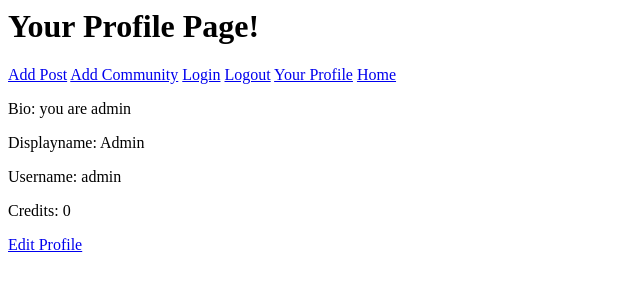
After one commit to zaska-afk/capstone, a Django app: page /profile/2/ in a window 1280 px wide. The commit adds this page. Shown: the top 300 px of the page, without its empty margins (0-640 px from the left). Run offline with Django 3.2, Linux system fonts and the light colour scheme; data comes from the database, SQL or seed files in the repository; both versions use the stored data as it was after the commit.

Commit message:
User profile page minus pictures

```diff
--- a/authuser/forms.py
+++ b/authuser/forms.py
@@ -10,3 +10,9 @@ class SignUpForm(forms.Form):
 class LoginForm(forms.Form):
     username = forms.CharField(label="Enter a Valid Username")
     password = forms.CharField(label="Enter a Valid Password", widget=forms.PasswordInput())
+
+
+class EditProfileForm(forms.Form):
+    display_name = forms.CharField(max_length=50)
+    # username = forms.CharField(max_length=200)
+    bio = forms.CharField(max_length=200)
--- a/authuser/models.py
+++ b/authuser/models.py
@@ -7,9 +7,10 @@ from django.utils import timezone
 class Profile(models.Model):
     display_name = models.CharField(max_length=50)
     user = models.OneToOneField(User, on_delete=models.CASCADE, related_name='profile')
-    bio = models.CharField(max_length=200, blank=True)
+    bio = models.CharField(max_length=200, blank=True, null=True)
     credit = models.IntegerField(default=0)
     created_on = models.DateTimeField(default=timezone.now)
+    profile_pic = models.ImageField(null=True, blank=True)
 
     def __str__(self):
         return self.display_name
--- a/authuser/views.py
+++ b/authuser/views.py
@@ -1,25 +1,33 @@
 from django.shortcuts import render, HttpResponse, HttpResponseRedirect, reverse
 from django.contrib.auth import authenticate, login, logout
+from django.contrib.auth.decorators import login_required
 
-from authuser.forms import LoginForm, SignUpForm
+from authuser.forms import LoginForm, SignUpForm, EditProfileForm
 from authuser.models import Profile
+from django.contrib.auth.models import User
+from project.views import index
 
 
 def signup_view(request):
     if request.method == 'POST':
         form = SignUpForm(request.POST)
         if form.is_valid():
-            data= form.cleaned_data
-            user = Profile.objects.create_user(
+            data = form.cleaned_data
+            user = User.objects.create_user(
                 username=data['username'],
-                password=data['password'],
-                display_name=data['display_name'],
+                password=data['password']
             )
+            profile = Profile.objects.create(
+                display_name=data["display_name"],
+                user=user
+                )
             login(request, user)
             return HttpResponseRedirect(reverse('homepage'))
     else:
         form = SignUpForm
     return render(request, 'generic_form.html', {'form': form})
+
+
 
 def login_view(request):
     if request.method == "POST":
@@ -38,6 +46,36 @@ def login_view(request):
         form = LoginForm()
     return render(request, "generic_form.html", {"form": form})
 
+
 def logout_view(request):
     logout(request)
     return HttpResponseRedirect(reverse("homepage"))
+
+
+def profile_view(request, user_id):
+    user = Profile.objects.get(id=user_id)
+    return render(request, "profile.html", {"user": user})
+
+
+# @login_required
+def edit_profile_view(request, user_id):
+    print(type(user_id))
+    item = Profile.objects.get(id=user_id)
+
+    if request.method == "POST":
+        form = EditProfileForm(request.POST)
+        if form.is_valid():
+            data = form.cleaned_data
+            item.bio = data['bio']
+            item.display_name = data['display_name']
+            item.save()
+            return HttpResponseRedirect(
+                reverse('homepage')
+            )
+
+    form = EditProfileForm(initial={
+        "bio": item.bio,
+        'display_name': item.display_name
+    })
+
+    return render(request, 'generic_form.html', {"form": form})
--- a/config/urls.py
+++ b/config/urls.py
@@ -17,7 +17,8 @@ from django.contrib import admin
 from django.urls import path
 from project import views
 from project.views import index, addcomment_view, addcommunity_view, addpost_view
-from authuser.views import login_view, logout_view, signup_view
+from authuser.views import login_view, logout_view, signup_view, profile_view, edit_profile_view
+
 
 urlpatterns = [
     path('admin/', admin.site.urls),
@@ -28,8 +29,10 @@ urlpatterns = [
     path("addcommunity/", addcommunity_view, name="addcommunity"),
     path("addcomment/", addcomment_view, name="addcomment"),
     path("addpost/", addpost_view, name="addpost"),
+    path('editprofile/<int:user_id>/', edit_profile_view),
     path('upvote/<int:post_id>/', views.upvote_view , name="like"),
     path('downvote/<int:post_id>/', views.downvote_view, name="dislike"),
+    path('profile/<int:user_id>/', profile_view),
 
     # path("posts/<int:id>/", views.post_detail, name="post"),
     # path("community/<int:id>/", views.community_detail, name="community"),
--- a/project/views.py
+++ b/project/views.py
@@ -56,6 +56,8 @@ def addpost_view(request):
         form = AddPostForm()
     return render(request, "generic_form.html", {"form": form})
 
+
+
 # Dunya - took structure some what from recipebox
 # Dunya - not sure about the structure
 # Dunya - Changed view a bit to help render. commented out olde to have a reference
--- a/templates/index.html
+++ b/templates/index.html
@@ -2,9 +2,11 @@
 
 <a href="/addpost/">Add Post</a>
 <a href="/addcommunity/">Add Community</a>
-
 <a href="/login/">Login</a>
 <a href="/logout/">Logout</a>
+<a href="/signup/">Signup</a>
+<a href="/profile/{{request.user.id}}">Your Profile</a>
+
 
 <ul>
   {% for post in posts %}
--- /dev/null
+++ b/templates/profile.html
@@ -0,0 +1,17 @@
+<h1>Your Profile Page!</h1>
+
+<a href="/addpost/">Add Post</a>
+<a href="/addcommunity/">Add Community</a>
+<a href="/login/">Login</a>
+<a href="/logout/">Logout</a>
+<a href="/profile/{{user.id}}">Your Profile</a>
+<a href="/">Home</a>
+<br>
+
+<p>Bio: {{user.bio}}</p>
+<p>Displayname: {{user.display_name}}</p>
+
+<p>Username: {{user.user.username}}</p>
+<p>Credits: {{user.credit}}</p>
+
+<a href="/editprofile/{{user.id}}/">Edit Profile</a>
```
Also changed, not shown: authuser/migrations/0001_initial.py, authuser/migrations/0002_alter_profile_bio.py (added), authuser/migrations/0003_profile_profile_pic.py (added), db.sqlite3, project/migrations/0001_initial.py, project/migrations/0002_auto_20211008_0110.py (deleted), project/migrations/0003_auto_20211008_1603.py (deleted).
